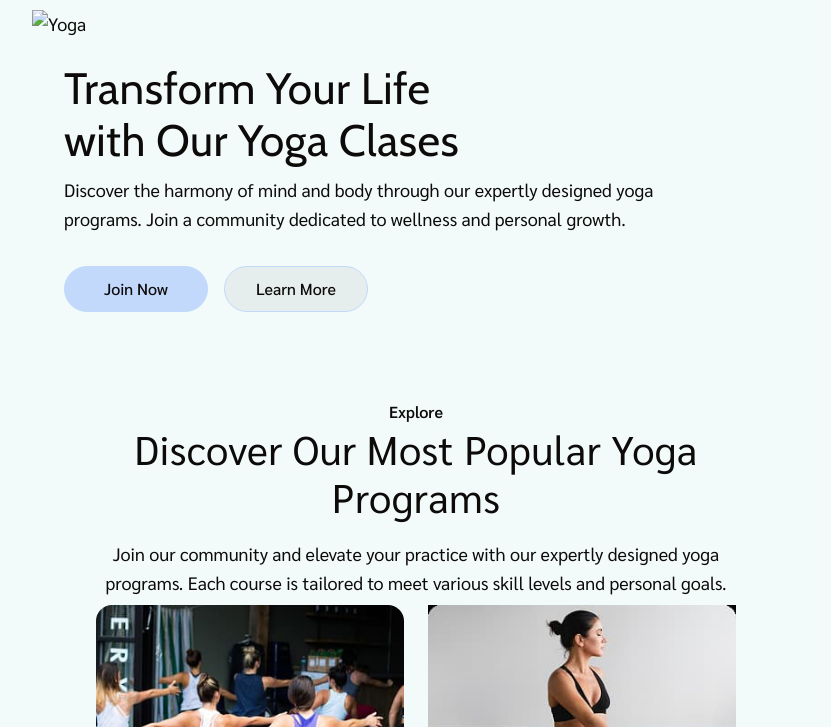
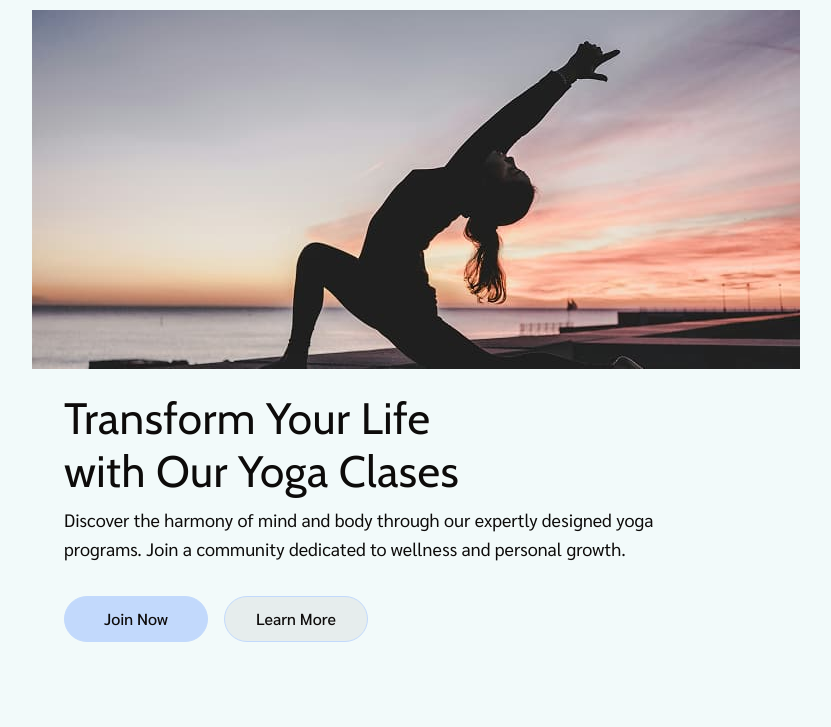
Before and after one commit to Okhrimyk/project-group-07, a plain HTML site: page index.html in a window 1280 px wide. Shown: the part 59-786 px from the top of the page, without its empty margins (224-1055 px from the left). Drawn offline with nearby package versions, Linux system fonts and the light colour scheme.

Commit message:
Deploying to gh-pages from @ Okhrimyk/project-group-07@f6729be06bbaa5fb10b6393bcfa7a6d36321ff7e 🚀

```diff
--- a/index.html
+++ b/index.html
@@ -122,7 +122,7 @@
       />
       <source
         media="(max-width: 1335px) and (min-resolution: 1dppx)"
-        srcset="/img/hero/placeholder_image_1x_tab.jpg"
+        srcset="/project-group-07/assets/placeholder_image_1x_tab-DTvoQxaE.jpg"
       />
       <source
         media="(max-width: 1335px) and (min-resolution: 2dppx)"
```
Also changed, not shown: assets/placeholder_image_1x_tab-DTvoQxaE.jpg (added).
